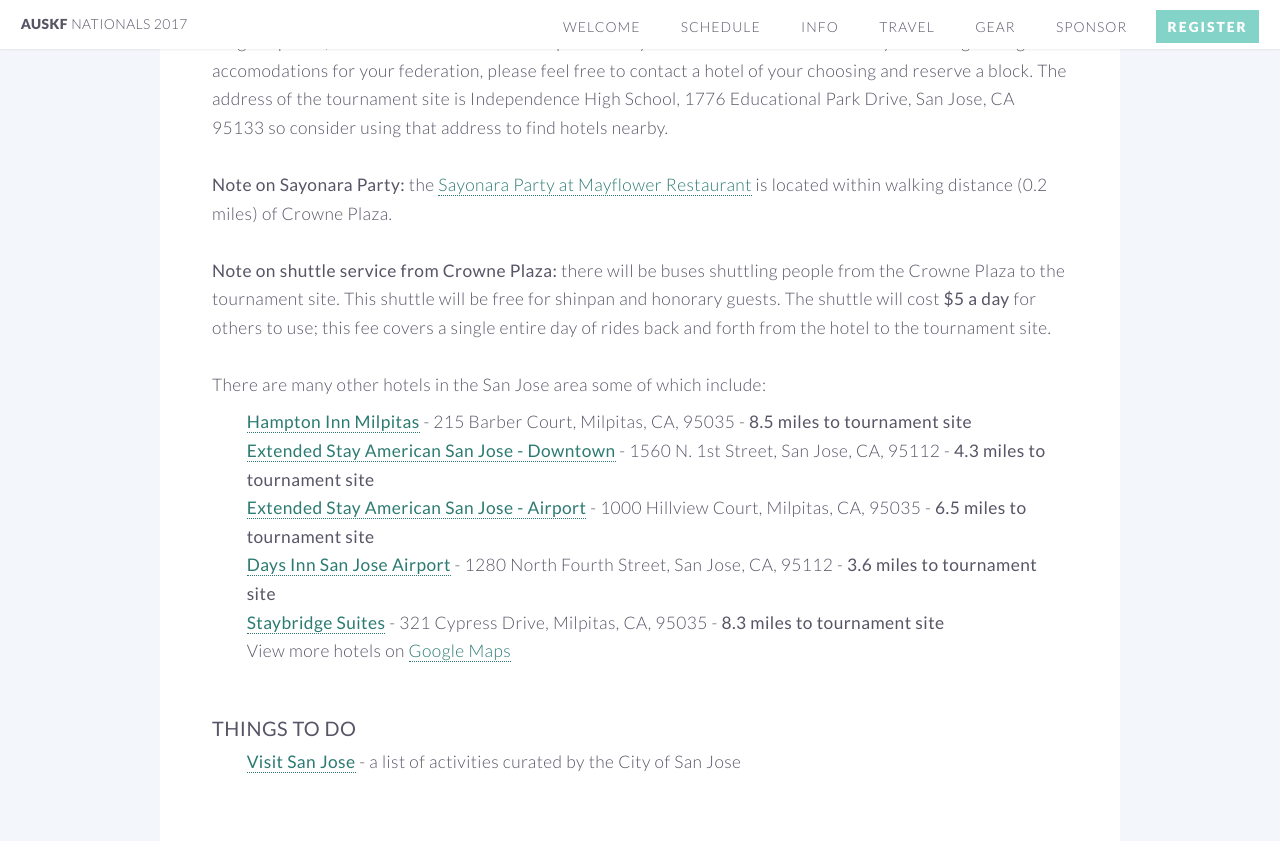
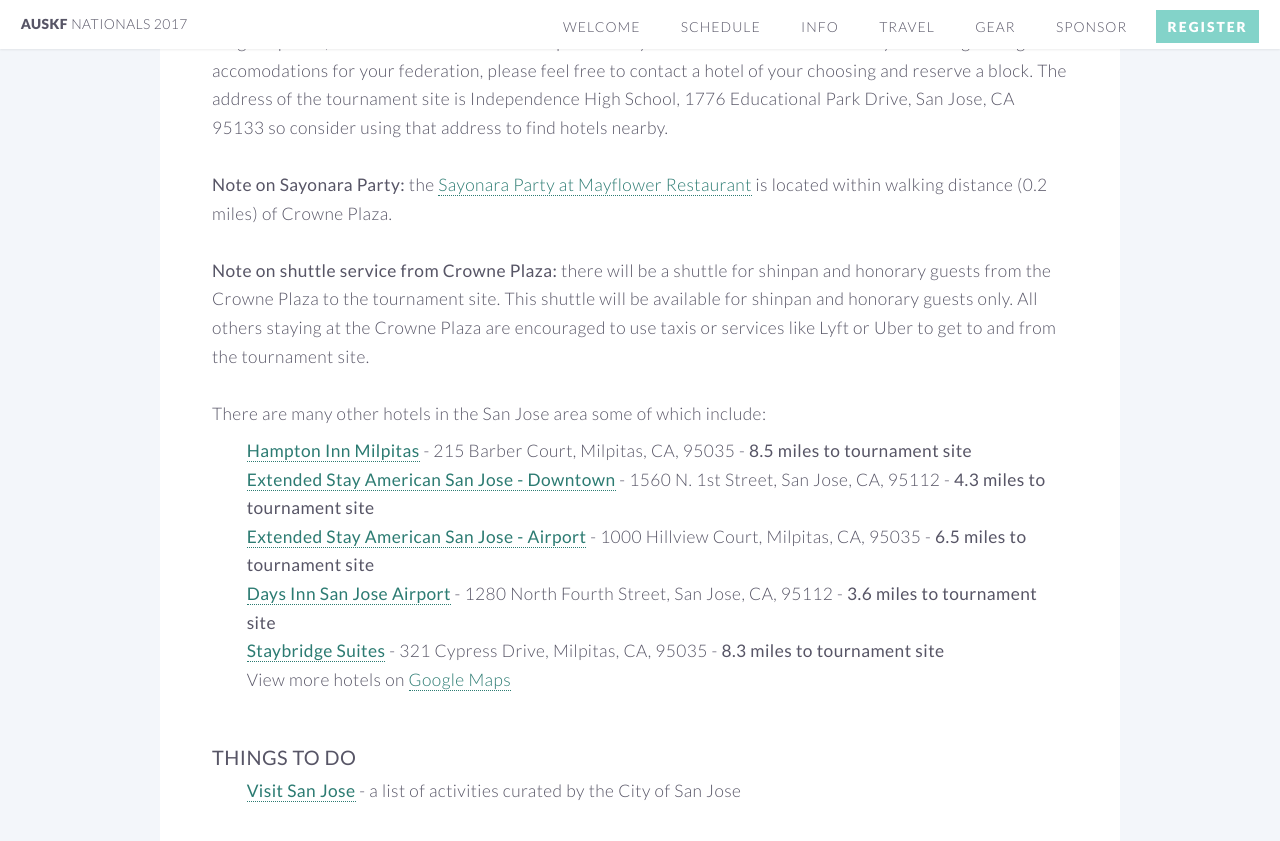
Before and after one commit to auskf-web/auskf-nationals.github.io, a Jekyll site: the page built from travel.html, in a window 1280 px wide and 900 px high, scrolled down 727 px. Shown: the top 841 px of the window. Built offline with Jekyll 4.4.1, drawn with Linux system fonts in a browser that asks for light colours.

Commit message:
Shuttle for shinpan only

```diff
--- a/travel.html
+++ b/travel.html
@@ -35,7 +35,7 @@ layout: default
 
 				<b>Note on Sayonara Party:</b> the <a href="/info.html#sayonara">Sayonara Party at Mayflower Restaurant</a> is located within walking distance (0.2 miles) of Crowne Plaza.<br><br>
 
-				<b>Note on shuttle service from Crowne Plaza:</b> there will be buses shuttling people from the Crowne Plaza to the tournament site. This shuttle will be free for shinpan and honorary guests. The shuttle will cost <strong>$5 a day</strong> for others to use; this fee covers a single entire day of rides back and forth from the hotel to the tournament site.<br><br>
+				<b>Note on shuttle service from Crowne Plaza:</b> there will be a shuttle for shinpan and honorary guests from the Crowne Plaza to the tournament site. This shuttle will be available for shinpan and honorary guests only. All others staying at the Crowne Plaza are encouraged to use taxis or services like Lyft or Uber to get to and from the tournament site.<br><br>
 
 				There are many other hotels in the San Jose area some of which include:<br>
 				<ul style="padding-left:2em; padding-top:0.5em; margin-bottom: 20px;">
```
